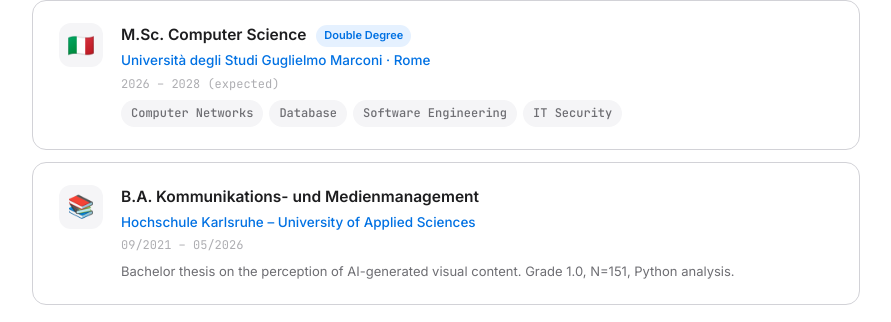
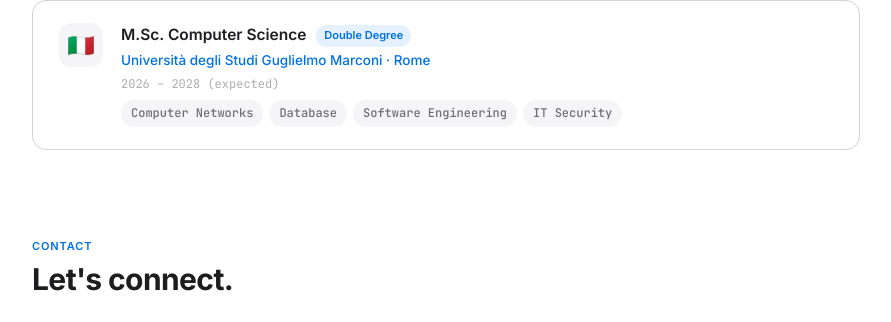
Before and after one commit to umalanyali/umalanyali.github.io, a plain HTML site: page index.html in a window 1280 px wide. Shown: the part 3723-4045 px from the top of the page, without its empty margins (276-1167 px from the left). Drawn offline with Linux system fonts and the light colour scheme.

Commit message:
Update index.html

```diff
--- a/index.html
+++ b/index.html
@@ -446,17 +446,7 @@
           <div class="tags" style="margin-top:6px"><span class="tag">Computer Networks</span><span class="tag">Database</span><span class="tag">Software Engineering</span><span class="tag">IT Security</span></div>
         </div>
       </div>
-
-      <div class="edu-card">
-        <div class="edu-icon">📚</div>
-        <div>
-          <div class="edu-degree">B.A. Kommunikations- und Medienmanagement</div>
-          <div class="edu-school">Hochschule Karlsruhe – University of Applied Sciences</div>
-          <div class="edu-date">09/2021 – 05/2026</div>
-          <div class="edu-note" data-i18n="edu3_note">Bachelor thesis on the perception of AI-generated visual content. Grade 1.0, N=151, Python analysis.</div>
-        </div>
-      </div>
-
+    </div>
     </div>
   </section>
 
```
